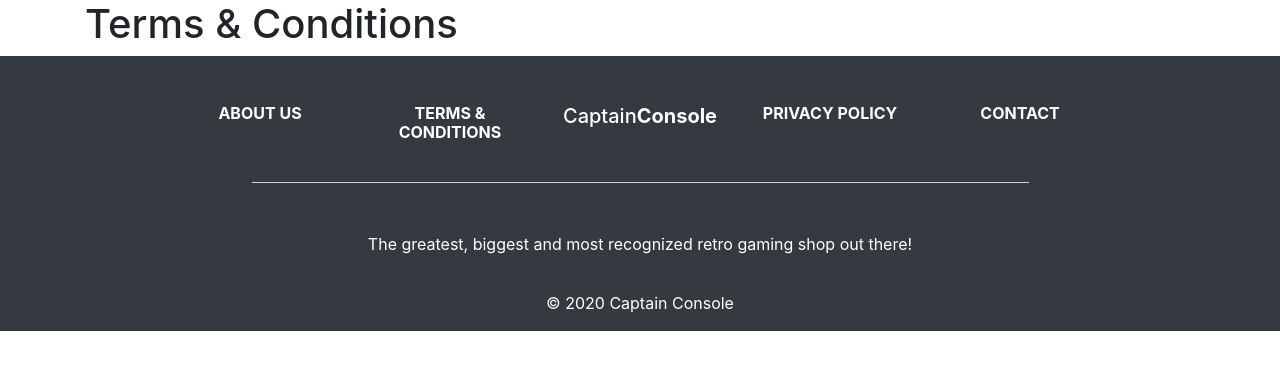
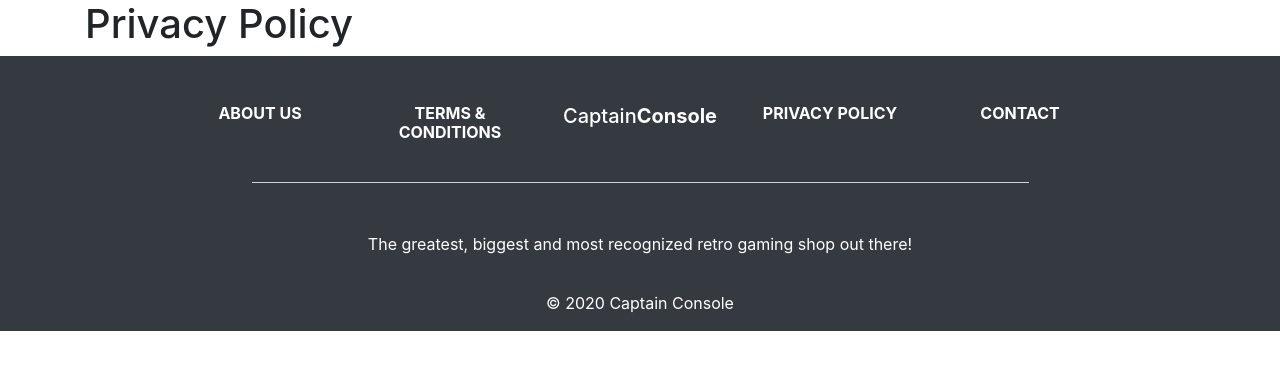
Before and after one commit to maggi911/captain_console, a Django app: page /privacypolicy in a window 1280 px wide. Shown: the part 56-426 px from the top of the page. Run offline with Django 3.2, Linux system fonts and the light colour scheme; some libraries are stand-ins or nearby versions.

Commit message:
privacy policy added

```diff
--- a/templates/homepage/privacypolicy.html
+++ b/templates/homepage/privacypolicy.html
@@ -1,5 +1,5 @@
 {% extends "base.html" %}
 {% block content %}
-      <h1>Terms & Conditions</h1>
+      <h1>Privacy Policy</h1>
 
 {% endblock %}
```
